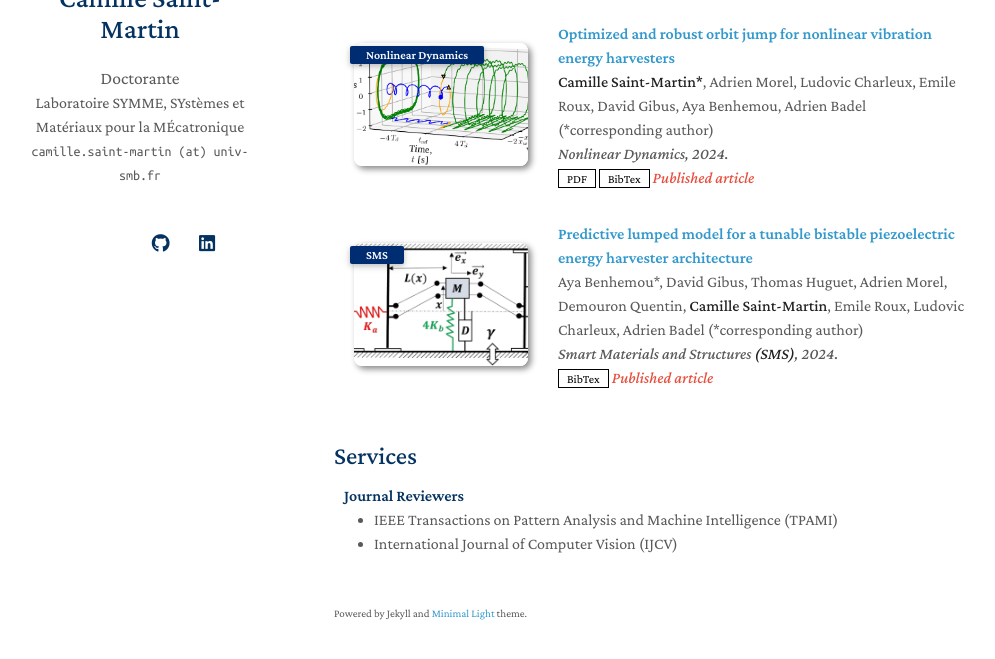
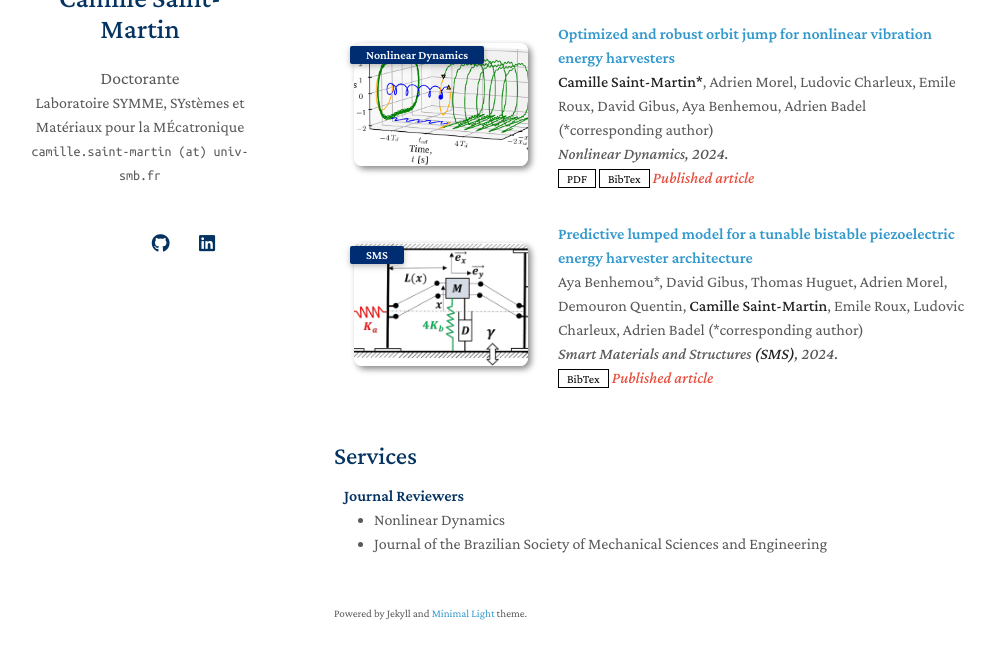
Before and after one commit to csaintmartin/csaintmartin.github.io, a Jekyll site: the page built from index.md, in a window 1280 px wide and 900 px high, scrolled down 767 px, cut to the strip 206-865 px from the top of the window. Shown: the whole strip, without its empty margins (136-1131 px from the left). Built offline with Jekyll 4.4.1, drawn with Linux system fonts in a browser that asks for light colours; nearby versions of some CDN libraries; a style sheet for code colours, icons or effects is not loaded; our own code applies the rules of GitHub Pages for plain Markdown files.

Commit message:
adds journal whose article I reviewed

```diff
--- a/_includes/services.md
+++ b/_includes/services.md
@@ -11,6 +11,6 @@
 <h4 style="margin:0 10px 0;">Journal Reviewers</h4>
 
 <ul style="margin:0 0 20px;">
-  <li><a href="https://www.computer.org/csdl/journal/tp"><autocolor>IEEE Transactions on Pattern Analysis and Machine Intelligence (TPAMI)</autocolor></a></li>
-  <li><a href="https://www.springer.com/journal/11263"><autocolor>International Journal of Computer Vision (IJCV)</autocolor></a></li>
+  <li><a href="https://link.springer.com/journal/11071"><autocolor>Nonlinear Dynamics</autocolor></a></li>
+  <li><a href="https://link.springer.com/journal/40430"><autocolor>Journal of the Brazilian Society of Mechanical Sciences and Engineering</autocolor></a></li>
 </ul>
```
